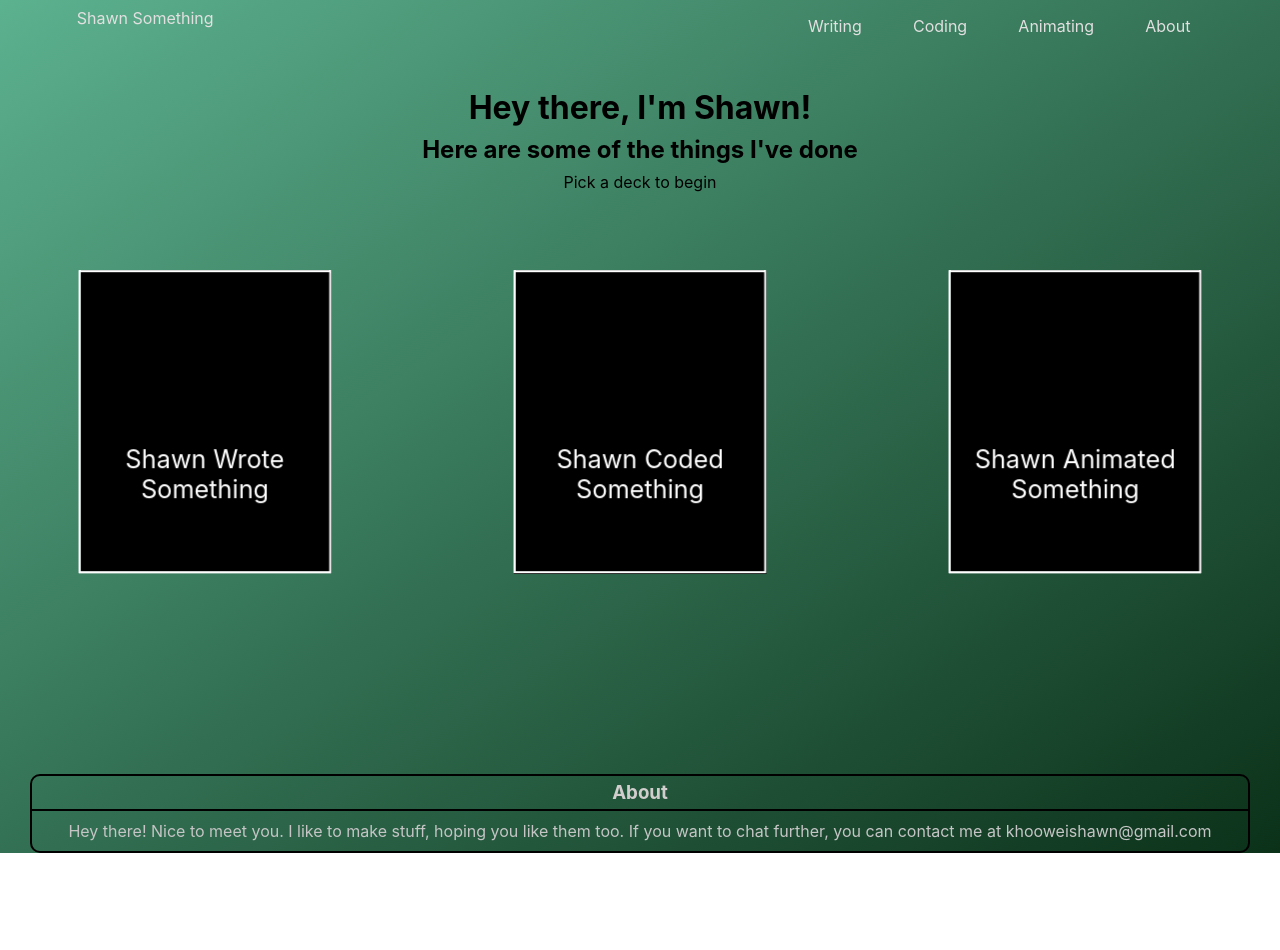
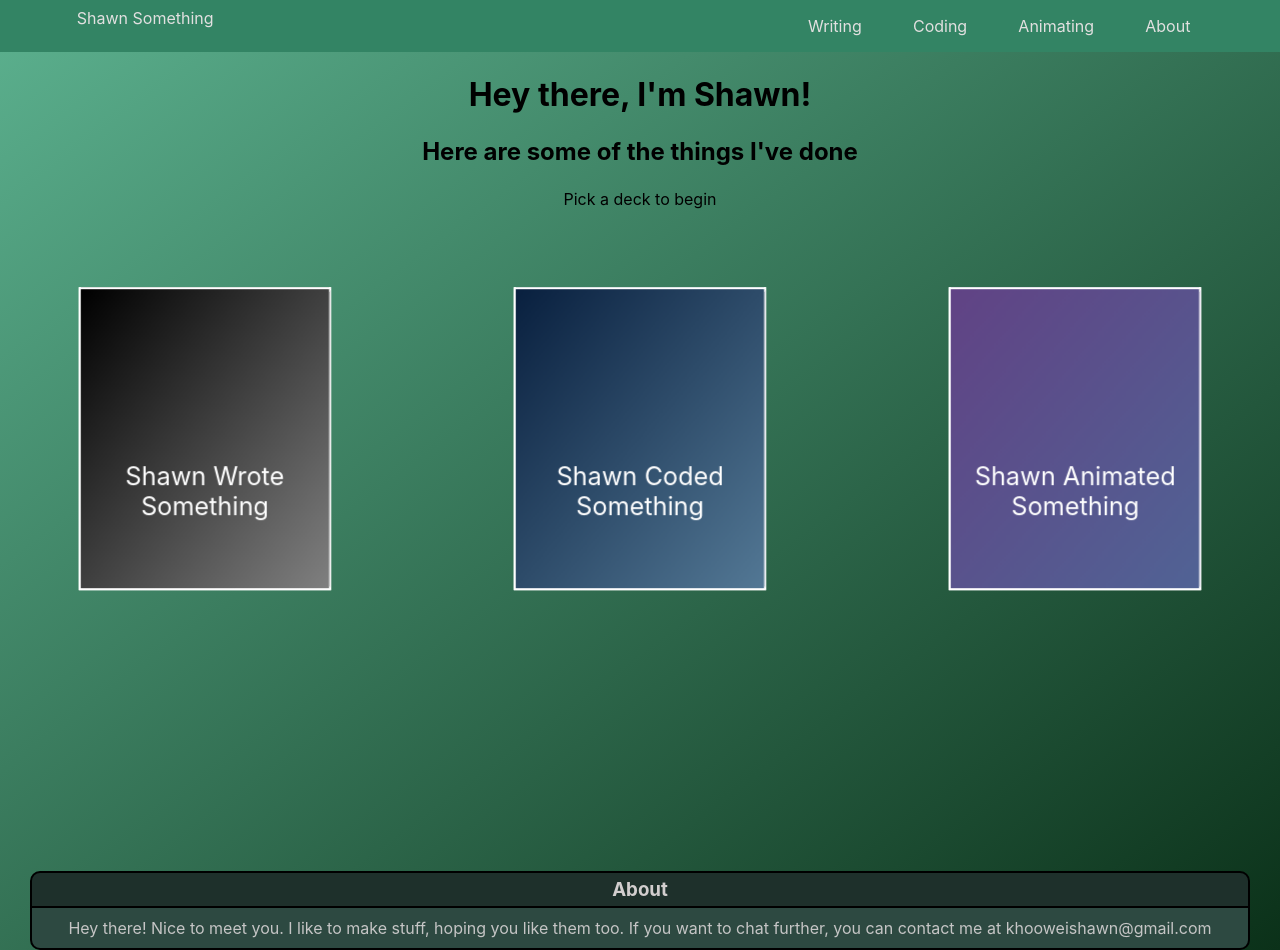
Before and after one commit to ShawnSomething/card-deck, a React (Create React App) app: page / in a window 1280 px wide. Before the commit the page ends 853 px from the top, so only its background shows below. Built offline with nearby package versions, Linux system fonts and the light colour scheme.

Commit message:
box decorations

```diff
--- a/src/App.css
+++ b/src/App.css
@@ -9,9 +9,10 @@
 .Nav-bar {
   display: flex;
   justify-content: space-between;
-  min-height: 10vh;
+  min-height: 5vh;
   padding: 0 5%;
   color: rgb(226, 224, 224);
+  background-color: #338464;
 }
 
 .Nav-bar .home {
@@ -35,6 +36,7 @@
 
 .Header {
   text-align: center;
+  padding-top: 15px;
   margin: 1vh;
 }
 
@@ -86,7 +88,6 @@
 
 .Box-face {
   color: white;
-  background: black;
   border: 2px solid white;
   font-size: 32px;
   box-sizing: border-box;
@@ -190,6 +191,7 @@
   margin-right: 30px;
   color: rgb(210, 206, 206);
   padding: 5px;
+  background: rgb(30, 48, 43);
 }
 
 .About-content {
@@ -211,6 +213,7 @@
   text-align: center;
   color: rgb(197, 197, 197);
   padding: 10px;
+  background: rgb(45, 73, 65);
 }
 
 .Overlay {
@@ -265,9 +268,11 @@
   position: relative;
   background-color: rgba(255, 255, 255, 0.5);
   padding: 15px;
-  left: 20%;
+  left: -1%;
   border-radius: 20px;
-  width: 200px;
+  justify-content: space-around;
+  width: auto;
+  display: inline-block;
   box-shadow: 0 0 20px 10px rgba(0, 0, 0, 0.2);
   opacity: 0;
     transition: opacity 0.5s ease-in-out;
--- a/src/animating.tsx
+++ b/src/animating.tsx
@@ -34,19 +34,19 @@ export const Animating: React.FC = () => {
                 <div className="Glow" style={{ visibility: isHovered ? 'visible' : 'hidden' }} />
                 <div className="Deck-box">
                     <div className="Box" ref={boxRef} onMouseMove={handleMouseMove} onMouseLeave={handleMouseLeave}>
-                    <div className="Box-face" id="front">
+                    <div className="Box-face" id="front" style={{backgroundImage: 'linear-gradient(to bottom right, #614385, #516395)'}}>
                             <div className="text-container">Shawn Animated Something</div>
                             </div>
-                        <div className="Box-face" id="back">Back</div>
-                        <div className="Box-face" id="left"></div>
-                        <div className="Box-face" id="right"></div>
-                        <div className="Box-face" id="top">-------------------</div>
-                        <div className="Box-face" id="bottom"></div>
+                        <div className="Box-face" id="back" style={{backgroundImage: 'linear-gradient(to bottom right, #614385, #516395)'}}>Back</div>
+                        <div className="Box-face" id="left" style={{backgroundImage: 'linear-gradient(to bottom right, #614385, #516395)'}}></div>
+                        <div className="Box-face" id="right" style={{backgroundImage: 'linear-gradient(to bottom right, #614385, #516395)'}}></div>
+                        <div className="Box-face" id="top" style={{backgroundImage: 'linear-gradient(to bottom right, #614385, #516395)'}}>-------------------</div>
+                        <div className="Box-face" id="bottom" style={{backgroundImage: 'linear-gradient(to bottom right, #614385, #516395)'}}></div>
                     </div>
                 </div>
             </div>
             <div className={`speech-bubble ${isHovered ? 'show' : ''}`}>
-                <p>Stuff that Shawn Animated</p>
+                <p>Stuff that Shawn Animated. The best medium for art and storytelling. The ability to turn a blank page into a moving, living, breathing piece. Have a watch, have a chuckle, experience the fever-dreams that become reality.</p>
             </div>
         </>
     );
--- a/src/coding.tsx
+++ b/src/coding.tsx
@@ -34,19 +34,19 @@ export const Coding: React.FC = () => {
                 <div className="Glow" style={{ visibility: isHovered ? 'visible' : 'hidden' }} />
                 <div className="Deck-box">
                     <div className="Box" ref={boxRef} onMouseMove={handleMouseMove} onMouseLeave={handleMouseLeave}>
-                        <div className="Box-face" id="front">
+                        <div className="Box-face" id="front" style={{backgroundImage: 'linear-gradient(to bottom right, #09203F, #537895)'}}>
                             <div className="text-container">Shawn Coded Something</div>
                             </div>
-                        <div className="Box-face" id="back">Back</div>
-                        <div className="Box-face" id="left"></div>
-                        <div className="Box-face" id="right"></div>
-                        <div className="Box-face" id="top">-------------------</div>
-                        <div className="Box-face" id="bottom"></div>
+                        <div className="Box-face" id="back" style={{backgroundImage: 'linear-gradient(to bottom right, #09203F, #537895)'}}>Back</div>
+                        <div className="Box-face" id="left" style={{backgroundImage: 'linear-gradient(to bottom right, #09203F, #537895)'}}></div>
+                        <div className="Box-face" id="right" style={{backgroundImage: 'linear-gradient(to bottom right, #09203F, #537895)'}}></div>
+                        <div className="Box-face" id="top" style={{backgroundImage: 'linear-gradient(to bottom right, #09203F, #537895)'}}>-------------------</div>
+                        <div className="Box-face" id="bottom" style={{backgroundImage: 'linear-gradient(to bottom right, #09203F, #537895)'}}></div>
                     </div>
                 </div>
             </div>
             <div className={`speech-bubble ${isHovered ? 'show' : ''}`}>
-                <p>Stuff that Shawn Codeded</p>
+                <p>Stuff that Shawn Codeded. He is still new to this, but is finding it incredibly rewarding. From Calculators with Self Condifence Issues to Spinning Robots, the perverbial hamster wheel of fun apps are turning. </p>
             </div>
         </>
     );
--- a/src/writing.tsx
+++ b/src/writing.tsx
@@ -35,19 +35,19 @@ export const Writing: React.FC = () => {
                 <div className="Glow" style={{ visibility: isHovered ? 'visible' : 'hidden' }} />
                 <div className="Deck-box">
                     <div className="Box" ref={boxRef} onMouseMove={handleMouseMove} onMouseLeave={handleMouseLeave}>
-                    <div className="Box-face" id="front">
+                    <div className="Box-face" id="front" style={{backgroundImage: 'linear-gradient(to bottom right, black, grey)'}}>
                         <div className="text-container">Shawn Wrote Something</div>
                         </div>
-                    <div className="Box-face" id="back">Back</div>
-                    <div className="Box-face" id="left"></div>
-                    <div className="Box-face" id="right"></div>
-                    <div className="Box-face" id="top">-------------------</div>
-                    <div className="Box-face" id="bottom"></div>
+                    <div className="Box-face" id="back" style={{backgroundImage: 'linear-gradient(to bottom right, black, grey)'}}>Back</div>
+                    <div className="Box-face" id="left" style={{backgroundImage: 'linear-gradient(to bottom right, black, grey)'}}></div>
+                    <div className="Box-face" id="right" style={{backgroundImage: 'linear-gradient(to bottom right, black, grey)'}}></div>
+                    <div className="Box-face" id="top" style={{backgroundImage: 'linear-gradient(to bottom right, black, grey)'}}>-------------------</div>
+                    <div className="Box-face" id="bottom" style={{backgroundImage: 'linear-gradient(to bottom right, black, grey)'}}></div>
                     </div>
                 </div>
             </div>
             <div className={`speech-bubble ${isHovered ? 'show' : ''}`}>
-                <p>Stuff that Shawn Wrote</p>
+                <p>Stuff that Shawn Wrote. From learnings to musings, a lot goes through his mind at any given time. Some make it into words, few make it online, many lost. Hope you enjoy these articles and keen to have a discussion on them.</p>
             </div>
         </>
     );
```
